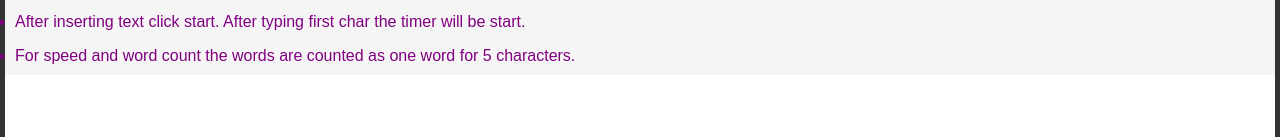
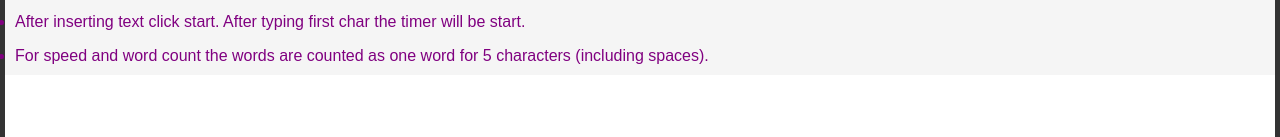
Before and after one commit to baliramgadle/typing-practice-app, a plain HTML site: page index.html in a window 1280 px wide. Shown: the part 319-456 px from the top of the page. Drawn offline with Linux system fonts and the light colour scheme.

Commit message:
Update index.html

```diff
--- a/index.html
+++ b/index.html
@@ -20,7 +20,7 @@
                     <h3>Note:</h3>
                     <li>Type !1 / !2 / !3 / !4 / !5 then press 'Enter' key for sample text.</li>
                     <li>After inserting text click start. After typing first char the timer will be start.</li>
-                    <li>For speed and word count the words are counted as one word for 5 characters.</li>
+                    <li>For speed and word count the words are counted as one word for 5 characters (including spaces).</li>
                 </ul>
 
             </div>
```
